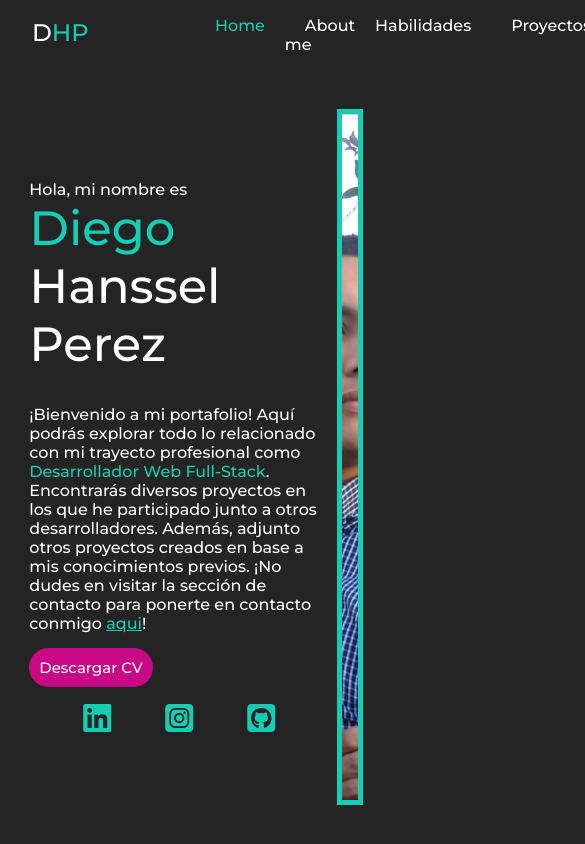
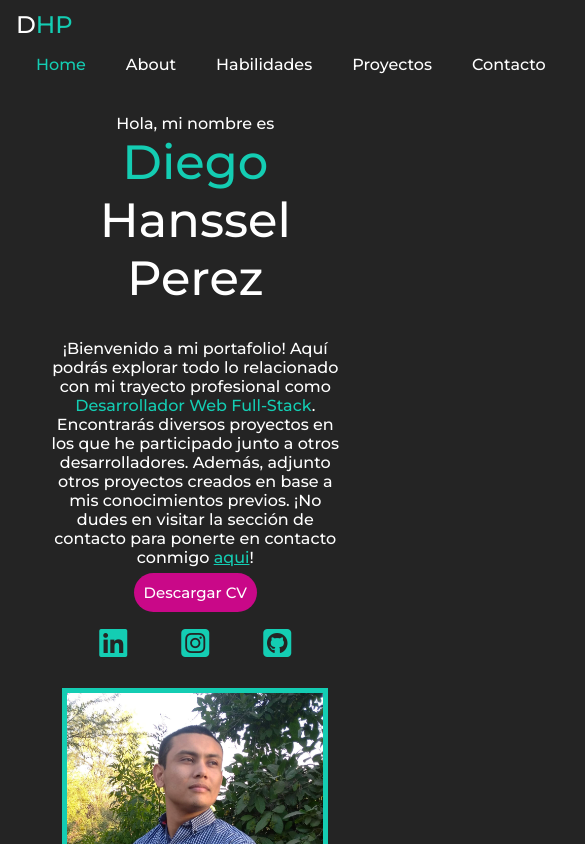
Before and after one commit to diegohansselperez/MyPortfolio, a React (Vite) app: page / in a window 390 px wide. Shown: the top 844 px of the page, 585 px wide, since content can reach past the window. Built offline with nearby package versions, Linux system fonts and the light colour scheme.

Commit message:
Introduciendo el responsibe mobile a la app

```diff
--- a/src/components/Header.jsx
+++ b/src/components/Header.jsx
@@ -1,7 +1,7 @@
-import { Link, NavLink } from "react-router-dom";
-import { SocialItems } from "./Submodules";
-import style from "../styles/Header.module.css";
-import Curriculum from "../pdf/CV Diego Hanssel Perez M2.pdf";
+import { Link, NavLink } from 'react-router-dom';
+import { SocialItems } from './Submodules';
+import style from '../styles/Header.module.css';
+import Curriculum from '../pdf/CV Diego Hanssel Perez M2.pdf';
 
 export function Header() {
   return (
@@ -20,7 +20,7 @@ export function Header() {
           </li>
           <li>
             <NavLink className={style.navbar_li} to="/#aboutme" onClick>
-              About me
+              About
             </NavLink>
           </li>
           <li>
@@ -49,18 +49,18 @@ export function Header() {
           </h1>
           <p>
             ¡Bienvenido a mi portafolio! Aquí podrás explorar todo lo
-            relacionado con mi trayecto profesional como{" "}
+            relacionado con mi trayecto profesional como{' '}
             <span>Desarrollador Web Full-Stack</span>. Encontrarás diversos
             proyectos en los que he participado junto a otros desarrolladores.
             Además, adjunto otros proyectos creados en base a mis conocimientos
             previos. ¡No dudes en visitar la sección de contacto para ponerte en
-            contacto conmigo{" "}
+            contacto conmigo{' '}
             <Link
               to="/#contact_section"
               onClick
               className={style.apartado_contact}
             >
-               aqui
+              aqui
             </Link>
             !
           </p>
--- a/src/components/Skills.jsx
+++ b/src/components/Skills.jsx
@@ -1,10 +1,10 @@
-import style from "../styles/Skills.module.css";
+import style from '../styles/Skills.module.css';
 
 export function Skills() {
   return (
     <div id="habilidades" className={style.especialidades}>
       <div className={style.about_info}>
-        <h2>Skills</h2>
+        <h2>Tech-Skills</h2>
         <div className={style.divider}></div>
         <p>
           Resumen de frameworks y lenguajes que he utilizado en proyectos
@@ -33,53 +33,52 @@ export function Skills() {
         <ul>
           <li>
             <i
-              style={{ color: "#e44d26", fontSize: "9rem" }}
+              style={{ color: '#7611ed', fontSize: '9rem' }}
               className="bx bxl-html5"
             ></i>
           </li>
           <li>
             <i
-              style={{ color: "#1b73ba", fontSize: "9rem" }}
+              style={{ color: '#7611ed', fontSize: '9rem' }}
               className="bx bxl-css3"
             ></i>
           </li>
           <li>
             <i
-              style={{ color: "#e9ca32", fontSize: "9rem" }}
+              style={{ color: '#7611ed', fontSize: '9rem' }}
               className="bx bxl-javascript"
             ></i>
           </li>
           <li>
             <i
-              style={{ color: "#00d8ff", fontSize: "9rem" }}
+              style={{ color: '#7611ed', fontSize: '9rem' }}
               className="bx bxl-react"
             ></i>
           </li>
-
         </ul>
         <ul>
           <li>
             <i
-              style={{ color: "#7611ed", fontSize: "9rem" }}
+              style={{ color: '#7611ed', fontSize: '9rem' }}
               className="bx bxl-nodejs"
             ></i>
           </li>
           <li>
             <i
-              style={{ color: "#7611ed", fontSize: "9rem" }}
+              style={{ color: '#7611ed', fontSize: '9rem' }}
               className="bx bxl-postgresql"
             ></i>
           </li>
           <li>
             <i
-              style={{ color: "#7611ed", fontSize: "9rem" }}
+              style={{ color: '#7611ed', fontSize: '9rem' }}
               className="bx bxl-typescript"
             ></i>
           </li>
 
           <li>
             <i
-              style={{ color: "#7611ed", fontSize: "9rem" }}
+              style={{ color: '#7611ed', fontSize: '9rem' }}
               className="bx bxl-redux"
             ></i>
           </li>
@@ -87,25 +86,23 @@ export function Skills() {
         <ul>
           <li>
             <i
-              style={{ color: "#7611ed", fontSize: "9rem" }}
+              style={{ color: '#7611ed', fontSize: '9rem' }}
               className="bx bxl-tailwind-css"
             ></i>
           </li>
           <li>
             <i
-              style={{ color: "#7611ed", fontSize: "9rem" }}
+              style={{ color: '#7611ed', fontSize: '9rem' }}
               className="bx bxl-mongodb"
             ></i>
           </li>
           <li>
             <i
-              style={{ color: "#de4c36", fontSize: "9rem" }}
+              style={{ color: '#7611ed', fontSize: '9rem' }}
               className="bx bxl-git"
             ></i>
           </li>
-          <li style={{color: "#000"}}>
-            express
-          </li>
+          <li style={{ color: '#7611ed', fontSize: '2.1rem' }}>express</li>
         </ul>
       </div>
     </div>
--- a/src/index.css
+++ b/src/index.css
@@ -1,5 +1,5 @@
 :root {
-  font-family:'Montserrat', sans-serif;
+  font-family: 'Montserrat', sans-serif;
   --azul-marino: #0827c9;
   --azul-turquesa: #14cdb3;
   --bottones: #c90888;
--- a/src/styles/Aboutme.module.css
+++ b/src/styles/Aboutme.module.css
@@ -2,9 +2,9 @@
   --azul-marino: #0827c9;
   --azul-turquesa: #14cdb3;
   --bottones: #c90888;
-    --text-general:'Roboto', sans-serif;
-    --title-text:'Lora', serif;
-    --bottom-text:'DM Sans', sans-serif;
+  --text-general: 'Roboto', sans-serif;
+  --title-text: 'Lora', serif;
+  --bottom-text: 'DM Sans', sans-serif;
 }
 
 div .containerAbout {
@@ -16,7 +16,7 @@ div .containerAbout {
   display: flex;
   flex-direction: column;
   background-color: #0827c9;
-    background-image: linear-gradient(160deg, #0827c9 0%, #80D0C7 100%);
+  background-image: linear-gradient(160deg, #0827c9 0%, #80d0c7 100%);
 }
 
 .container_section {
@@ -35,7 +35,7 @@ div .containerAbout {
   border: 5px solid #14cdb3;
   width: 100%;
   height: 95%;
-    background-image: url("../assets/img/img_recortada_fondo.jpg");
+  background-image: url('../assets/img/img_recortada_fondo.jpg');
   background-position: center center;
   background-size: cover;
   background-repeat: no-repeat;
@@ -47,8 +47,8 @@ div .containerAbout {
   justify-content: center;
   width: 100%;
   height: 95%;
-    background-color: rgb(53, 53, 53, .3);
-    padding:0 15px;
+  background-color: rgb(53, 53, 53, 0.3);
+  padding: 0 15px;
 }
 
 .section_text .title span {
@@ -75,8 +75,6 @@ div .containerAbout {
   font-family: 'Montserrat', sans-serif;
   font-size: 18px;
 }
-
-
 
 .section_text article {
   display: flex;
@@ -110,3 +108,6 @@ div .containerAbout {
   color: #d8d6d6;
   margin: 0;
 }
+
+@media screen and (max-width: 862px) {
+}
--- a/src/styles/Header.module.css
+++ b/src/styles/Header.module.css
@@ -29,7 +29,7 @@
 
 .menu {
   display: flex;
-  width: 50%;
+  width: 50dvw;
   justify-content: space-around;
 }
 .menu li {
@@ -70,7 +70,7 @@ main .fotoperfil {
   border: 5px solid var(--azul-turquesa);
   width: 80%;
   height: 90%;
-  background-image: url("../assets/img/img_con_zoom.jpg");
+  background-image: url('../assets/img/img_con_zoom.jpg');
   background-size: cover;
   background-position: center;
   margin-left: 10px;
@@ -136,3 +136,44 @@ h1 {
   width: fit-content;
   margin: 25px 0;
 }
+
+@media screen and (max-width: 768px) {
+  .wrapper {
+    height: auto;
+  }
+  .navbar {
+    flex-direction: column;
+    align-items: flex-start;
+    padding: 1em;
+  }
+
+  .menu {
+    width: 100%;
+    margin-top: 1em;
+  }
+
+  .menu li {
+    margin-bottom: 0.5em;
+  }
+
+  .main {
+    grid-template-columns: 1fr;
+    grid-template-rows: repeat(2, 1fr);
+    text-align: center;
+  }
+
+  main .fotoperfil {
+    margin-left: 0;
+  }
+
+  .info_content {
+    display: flex;
+    flex-direction: column;
+    align-items: center;
+    padding: 1em;
+  }
+
+  .divCv {
+    margin-top: 1em;
+  }
+}
--- a/src/styles/Proyecto.module.css
+++ b/src/styles/Proyecto.module.css
@@ -3,11 +3,12 @@
   --azul-turquesa: #14cdb3;
   --bottones: #c90888;
 }
+
 .portafolio {
   width: 100vw;
   height: 100%;
   background-color: #0827c9;
-    background-image: linear-gradient(45deg, #0827c9 0%, #80D0C7 100%);
+  background-image: linear-gradient(45deg, #0827c9 0%, #80d0c7 100%);
   color: white;
 }
 .portafolio_headings {
@@ -22,7 +23,7 @@
 .divider {
   height: 4px;
   width: 60px;
-    background-color:var(--azul-turquesa);
+  background-color: var(--azul-turquesa);
   margin-top: 3px;
   margin-bottom: 2em;
 }
@@ -80,7 +81,7 @@
 
 .card .project_details {
   padding: 10px 20px;
-    background-color:var(--bottones);
+  background-color: var(--bottones);
   border: none;
   border-radius: 20px;
   margin-top: 10px;
@@ -93,13 +94,13 @@
   background-color: var(--azul-marino);
   color: white;
   box-shadow: none;
-    transition: ease-in .3s;
+  transition: ease-in 0.3s;
 }
 
 .card .project_details a {
   text-decoration: none;
   color: white;
-    text-transform:uppercase;
+  text-transform: uppercase;
 }
 
 .project_details_content {
@@ -108,3 +109,33 @@
   justify-content: center;
   margin-top: 1em;
 }
+
+@media screen and (max-width: 947px) {
+  .portafolio_headings {
+    padding: 2em;
+  }
+
+  .portafolio .cards_container {
+    width: 90%;
+    height: 120vh;
+    margin: 0 auto;
+    display: grid;
+    grid-template-columns: repeat(2, 1fr);
+    justify-content: center;
+    gap: 20px;
+  }
+
+  .card {
+    width: 100%; /* Cambiado a 100% para ocupar el ancho completo */
+  }
+
+  .card_img,
+  .img {
+    width: 100%;
+    height: 150px; /* Ajusta la altura de la imagen según tus necesidades */
+  }
+
+  .original {
+    border-radius: 15px 15px 0 0;
+  }
+}
```
Lines whose indentation alone changed are shown as unchanged.
